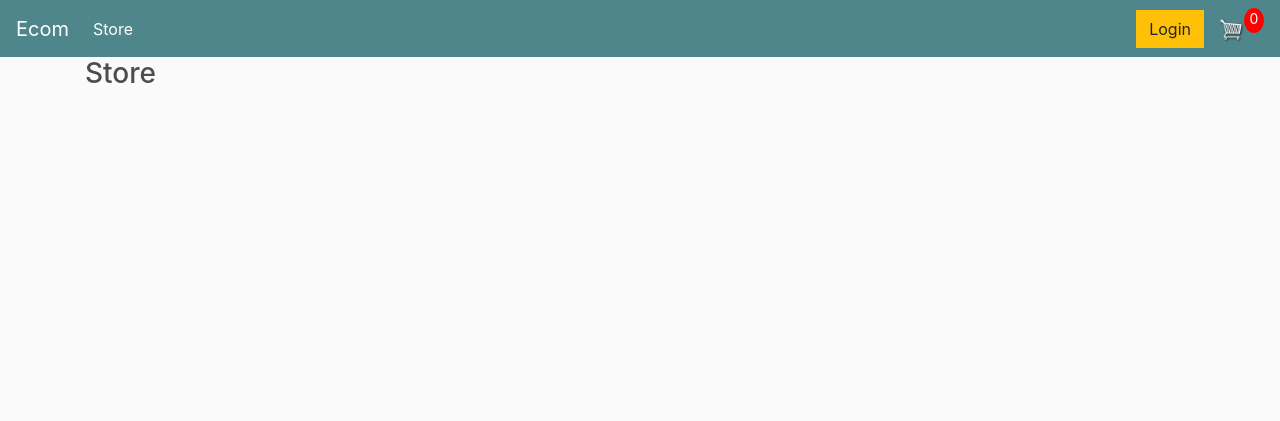
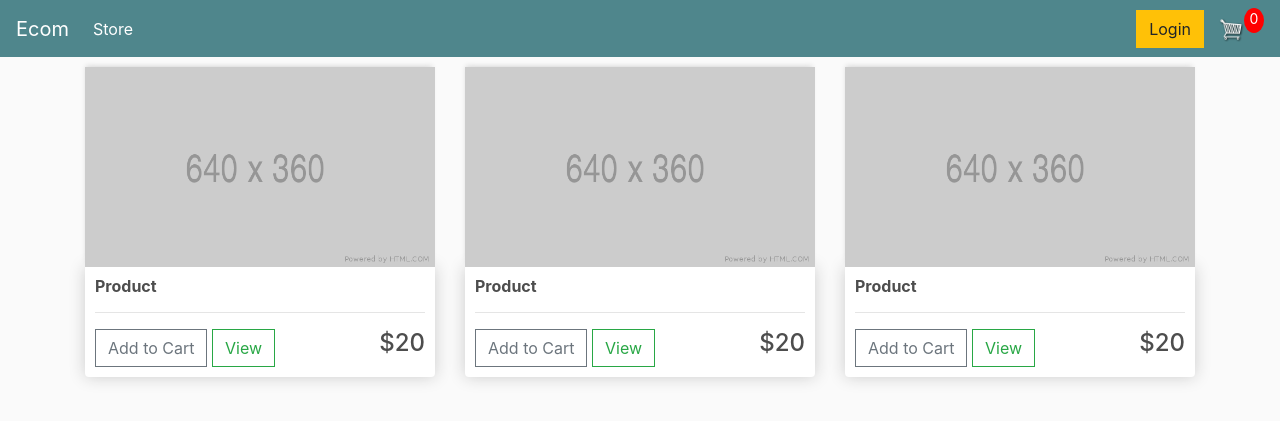
Before and after one commit to SleepNM/django-ecommerce-website, a Django app: page / in a window 1280 px wide. Shown: the top 421 px of the page. Run offline with Django 3.2, Linux system fonts and the light colour scheme; some libraries are stand-ins or nearby versions.

Commit message:
Finished store page template

```diff
--- a/src/store/templates/store/cart.html
+++ b/src/store/templates/store/cart.html
@@ -1,4 +1,5 @@
 {% extends 'store/main.html' %}
+{% load static %}
 {% block body %}
 <h3>Cart</h3>
 {% endblock body %}
--- a/src/store/templates/store/checkout.html
+++ b/src/store/templates/store/checkout.html
@@ -1,4 +1,5 @@
 {% extends 'store/main.html' %}
+{% load static %}
 {% block body %}
 <h3>Checkout</h3>
 {% endblock body %}
--- a/src/store/templates/store/store.html
+++ b/src/store/templates/store/store.html
@@ -1,4 +1,42 @@
 {% extends 'store/main.html' %}
+{% load static %}
 {% block body %}
-<h3>Store</h3>
+    <div class="row">
+        <div class="col-lg-4">
+        <img class="thumbnail" src="{% static 'images/placeholder.png' %}">
+            <div class="box-element product">
+                <h6><strong>Product</strong></h6>
+                <hr>
+                <button class="btn btn-outline-secondary add-btn">
+                    Add to Cart
+                </button>
+                <a class="btn btn-outline-success" href="">View</a>
+                <h4 style="display: inline-block;float: right;">$20</h4>
+            </div>
+        </div>
+        <div class="col-lg-4">
+        <img class="thumbnail" src="{% static 'images/placeholder.png' %}">
+            <div class="box-element product">
+                <h6><strong>Product</strong></h6>
+                <hr>
+                <button class="btn btn-outline-secondary add-btn">
+                    Add to Cart
+                </button>
+                <a class="btn btn-outline-success" href="">View</a>
+                <h4 style="display: inline-block;float: right;">$20</h4>
+            </div>
+        </div>
+        <div class="col-lg-4">
+        <img class="thumbnail" src="{% static 'images/placeholder.png' %}">
+            <div class="box-element product">
+                <h6><strong>Product</strong></h6>
+                <hr>
+                <button class="btn btn-outline-secondary add-btn">
+                    Add to Cart
+                </button>
+                <a class="btn btn-outline-success" href="">View</a>
+                <h4 style="display: inline-block;float: right;">$20</h4>
+            </div>
+        </div>
+    </div>
 {% endblock body %}
```
